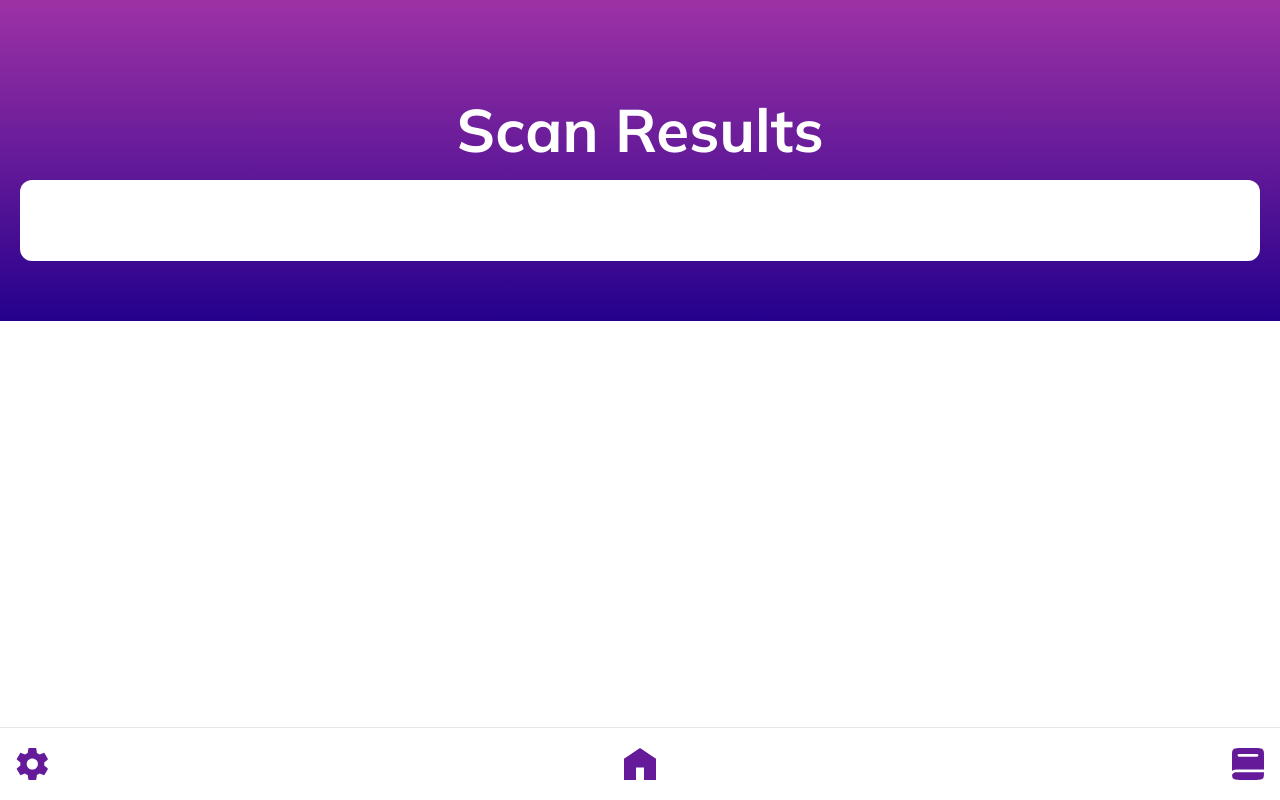
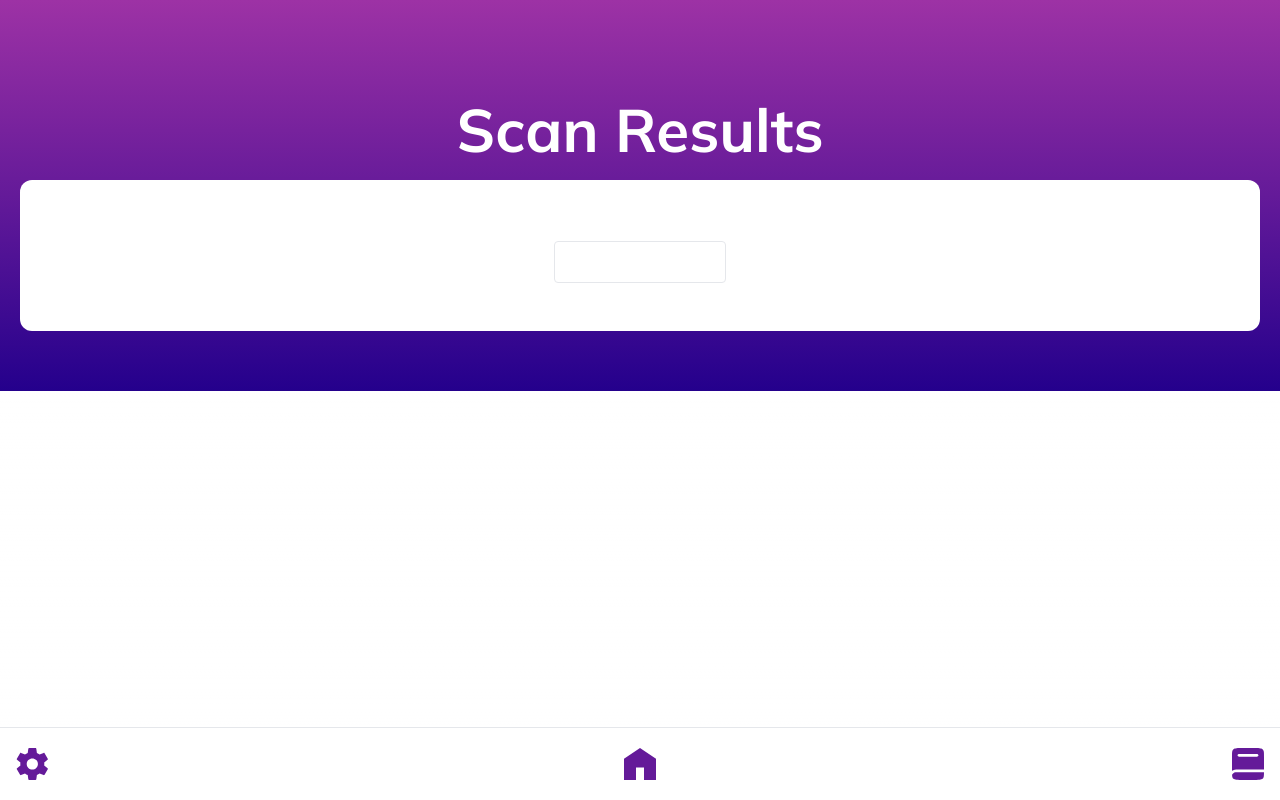
Before and after one commit to WhiteStoneDental/whitestone_IDSP, a Next.js app: page /results in a window 1280 px wide. Built offline with nearby package versions, Linux system fonts and the light colour scheme.

Commit message:
user download result

```diff
--- a/package.json
+++ b/package.json
@@ -22,6 +22,7 @@
     "eslint-config-next": "^14.0.3",
     "file-saver": "^2.0.5",
     "fs": "^0.0.1-security",
+    "html2pdf.js": "^0.9.0",
     "install": "^0.13.0",
     "next": "^14.0.3",
     "next-auth": "^4.24.5",
--- a/src/components/Results.tsx
+++ b/src/components/Results.tsx
@@ -2,7 +2,7 @@
 import NavBar from "@/components/NavBar";
 import Accordion from "@/components/Accordion";
 import LoginButton from "@/components/LoginButton";
-
+import html2pdf from "html2pdf.js";
 import ResultsAccordion from "@/components/ResultsAccordion";
 import { useEffect, useState } from "react";
 import Image from "next/image";
@@ -23,26 +23,61 @@ export default function Results() {
     setImgSrc(imgURL);
   }, []);
 
+
+  const handleDownload = () => {
+    const content = JSON.stringify(results, null, 2);
+    const blob = new Blob([content], { type: "application/json" });
+    const url = URL.createObjectURL(blob);
+    const a = document.createElement("a");
+    a.href = url;
+    a.download = "scan_results.json";
+    document.body.appendChild(a);
+    a.click();
+    document.body.removeChild(a);
+    URL.revokeObjectURL(url);
+  };
+
+  const handleDownloadPDF = () => {
+    const content = document.getElementById("results-content"); // Specify the ID of the content to convert
+    const pdfOptions = {
+      margin: 10,
+      filename: "scan_results.pdf",
+      image: { type: "jpeg", quality: 0.98 },
+      html2canvas: { scale: 2 },
+      jsPDF: { unit: "mm", format: "a4", orientation: "portrait" },
+    };
+
+    html2pdf(content, pdfOptions);
+  };
+
   return (
     <div className="flex flex-col p-5 gradient-bg">
       <div className="flex flex-col items-center mt-20 mb-5 font-bold text-6xl text-center text-white">
         Scan Results
       </div>
       <div className="bg-white p-5 rounded-xl h-full w-full overflow-hidden mb-10 dark:bg-[var(--mainphrase-bg)]">
-
         {imgSrc && (
           <div className="mx-auto flex items-center justify-center mb-5">
             <Image src={imgSrc} alt="webcam image" width={400} height={400} />
           </div>
         )}
         <hr className="border-t border-white dark:border-white border-solid my-5"></hr>
+        <div className="flex justify-center">
+          {/* Download button */}
+          <button
+          onClick={handleDownloadPDF}
+          className="border mb-2  hover:bg-purple-900 text-white font-bold py-2 px-4 rounded"
+        >
+          Download as PDF
+        </button>
+        </div>
         <div className="placeholder-content text-black dark:text-white text-center font-bold text-xl mb-5">
           {results.date}
         </div>
         <ResultsAccordion results={results} />
-      <div>
-        <NavBar />
-      </div>
+        <div>
+          <NavBar />
+        </div>
       </div>
     </div>
   );
```
Also changed, not shown: 1 other file (tests, documents, lock files or other folders).
